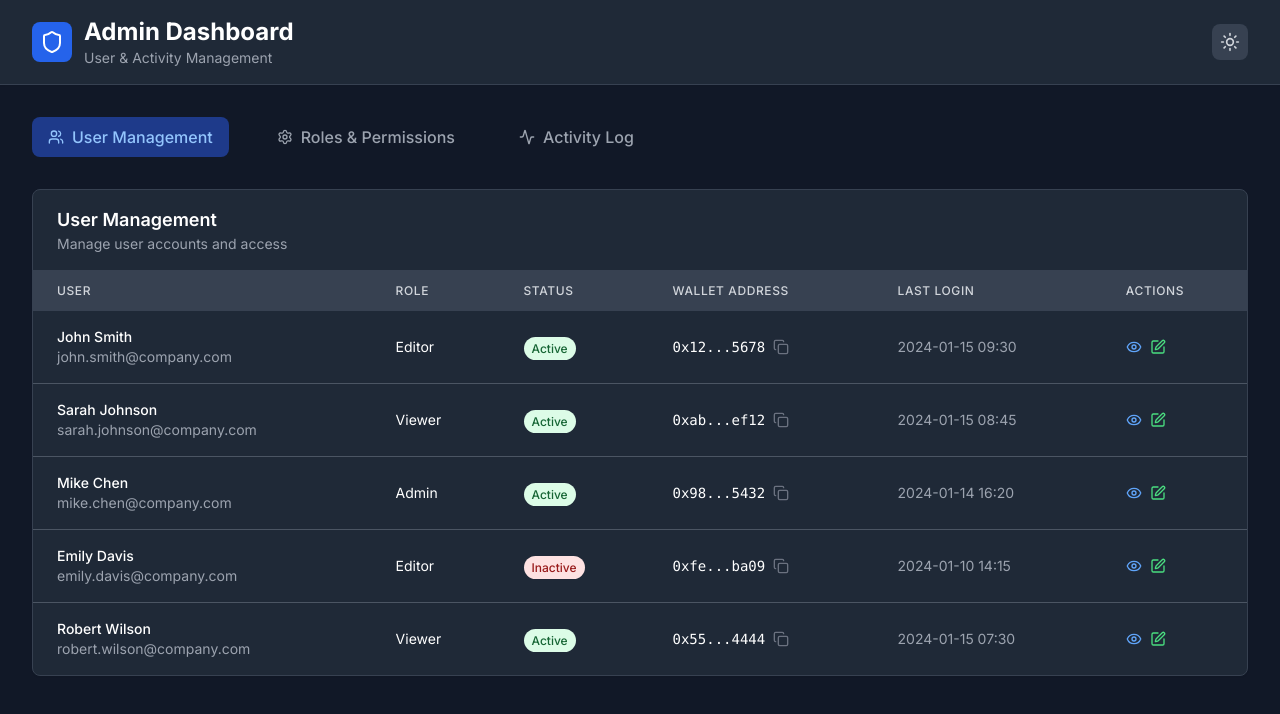
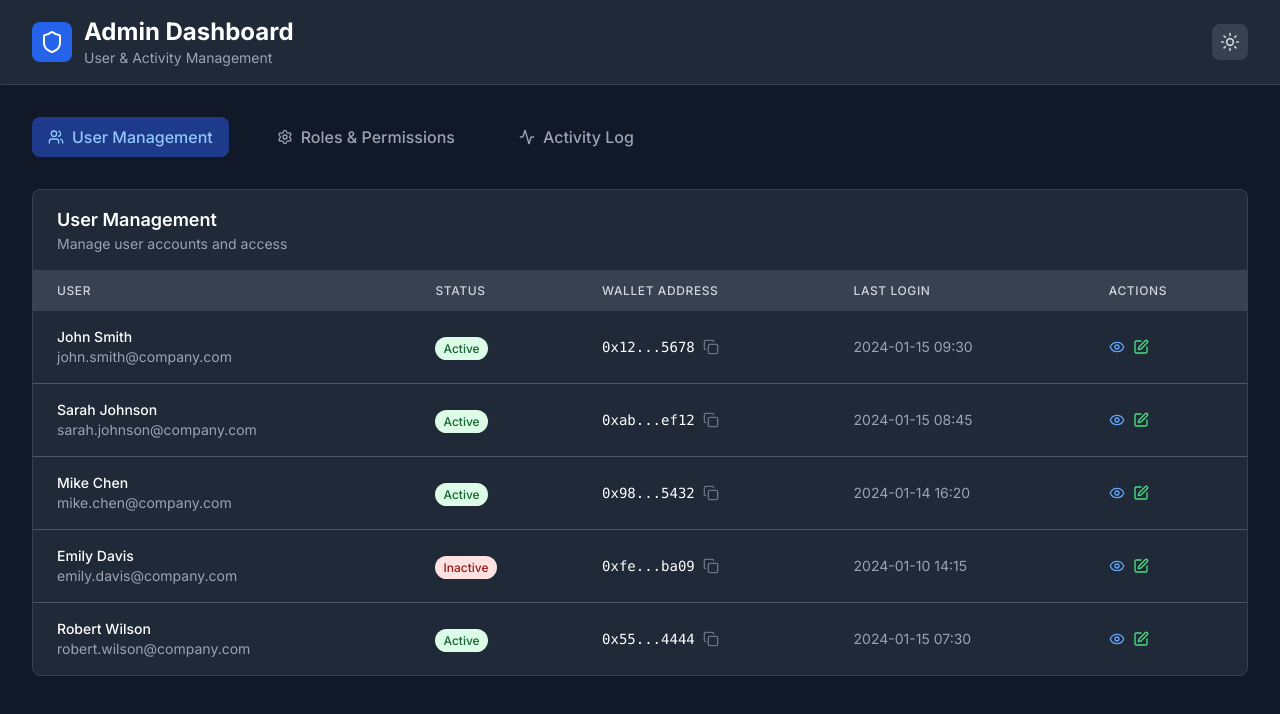
Before and after one commit to Kilros0817/tb_admin, a Next.js app: page /admin in a window 1280 px wide. Shown: the top 714 px of the page. Built offline with nearby package versions, Linux system fonts and the light colour scheme.

Commit message:
Remove role column from user management table

```diff
--- a/components/UserManagement.tsx
+++ b/components/UserManagement.tsx
@@ -56,7 +56,6 @@ export default function UserManagement() {
           <thead className="bg-gray-50 dark:bg-gray-700">
             <tr>
               <th className="px-6 py-3 text-left text-xs font-medium text-gray-500 dark:text-gray-300 uppercase tracking-wider">User</th>
-              <th className="px-6 py-3 text-left text-xs font-medium text-gray-500 dark:text-gray-300 uppercase tracking-wider">Role</th>
               <th className="px-6 py-3 text-left text-xs font-medium text-gray-500 dark:text-gray-300 uppercase tracking-wider">Status</th>
               <th className="px-6 py-3 text-left text-xs font-medium text-gray-500 dark:text-gray-300 uppercase tracking-wider">Wallet Address</th>
               <th className="px-6 py-3 text-left text-xs font-medium text-gray-500 dark:text-gray-300 uppercase tracking-wider">Last Login</th>
@@ -72,7 +71,6 @@ export default function UserManagement() {
                     <div className="text-sm text-gray-500 dark:text-gray-400">{user.email}</div>
                   </div>
                 </td>
-                <td className="px-6 py-4 text-sm text-gray-900 dark:text-white">{user.role}</td>
                 <td className="px-6 py-4">
                   <span className={getStatusBadge(user.status)}>{user.status}</span>
                 </td>
```
